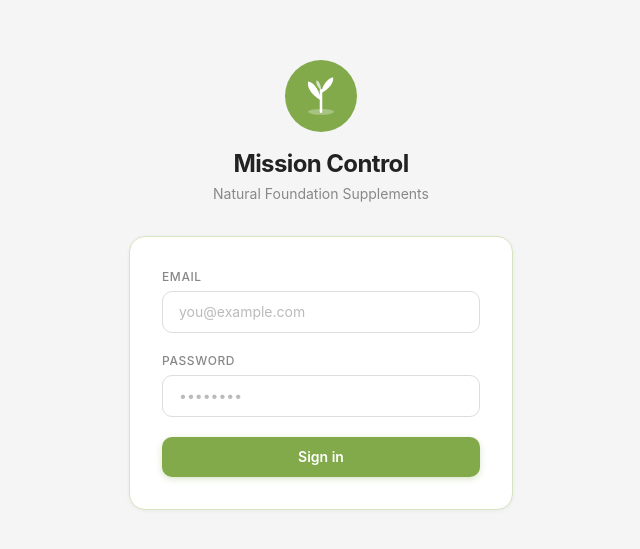
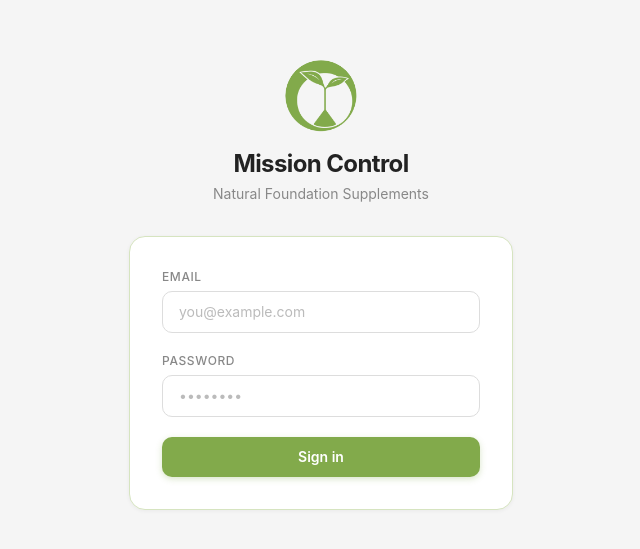
Before and after one commit to Logan69420232/mission-control, a Next.js app: page /login in a window 1280 px wide. Shown: the part 115-664 px from the top of the page, without its empty margins (319-959 px from the left). Built offline with nearby package versions, Linux system fonts and the light colour scheme.

Commit message:
Fix logo (real PNG) and seed route

```diff
--- a/src/app/api/seed/route.ts
+++ b/src/app/api/seed/route.ts
@@ -8,33 +8,42 @@ export async function POST() {
   try {
     await initDb();
 
+    // Clear in correct order (respect foreign keys)
+    await sql`DELETE FROM model_usage`;
     await sql`DELETE FROM cron_jobs`;
     await sql`DELETE FROM tasks`;
     await sql`DELETE FROM agents`;
 
-    await sql`
+    // John Snow
+    const john = await sql`
       INSERT INTO agents (name, emoji, model, status, current_task, current_task_assigned_by, session_tokens_used, week_tokens_used)
-      VALUES ('John Snow', '❄️', 'anthropic/claude-sonnet-4-6', 'active', 'Managing agents and overseeing NF Supplements operations', 'Logan King', 0, 0)
+      VALUES ('John Snow', '❄️', 'anthropic/claude-sonnet-4-6', 'active', 'Managing NF Supplements operations', 'Logan King', 0, 0)
+      RETURNING id
     `;
 
+    // Larry Brain
     await sql`
       INSERT INTO agents (name, emoji, model, status, current_task, current_task_assigned_by, session_tokens_used, week_tokens_used)
       VALUES ('Larry Brain', '🧠', 'anthropic/claude-sonnet-4-6', 'idle', NULL, NULL, 0, 0)
+      RETURNING id
     `;
 
+    // Cron jobs
     await sql`
       INSERT INTO cron_jobs (name, schedule, schedule_human, last_run_status)
       VALUES ('Daily Analytics Report', '0 7 * * *', 'Daily at 7:00 AM UK', 'success')
     `;
-
     await sql`
       INSERT INTO cron_jobs (name, schedule, schedule_human, last_run_status)
       VALUES ('Overnight TikTok Queue', '0 23 * * *', 'Daily at 11:00 PM UK', NULL)
     `;
 
-    return NextResponse.json({ ok: true });
+    // Verify
+    const { rows } = await sql`SELECT COUNT(*) as count FROM agents`;
+    return NextResponse.json({ ok: true, agents: rows[0].count });
   } catch (e: unknown) {
     const msg = e instanceof Error ? e.message : String(e);
+    console.error("Seed error:", msg);
     return NextResponse.json({ ok: false, error: msg }, { status: 500 });
   }
 }
--- a/src/components/Logo.tsx
+++ b/src/components/Logo.tsx
@@ -1,37 +1,13 @@
+import Image from "next/image";
+
 export default function Logo({ size = 40 }: { size?: number }) {
   return (
-    <svg
+    <Image
+      src="/logo.png"
+      alt="NF Supplements"
       width={size}
       height={size}
-      viewBox="0 0 100 100"
-      fill="none"
-      xmlns="http://www.w3.org/2000/svg"
-    >
-      <circle cx="50" cy="50" r="50" fill="#82aa4b" />
-      {/* Soil line */}
-      <ellipse cx="50" cy="72" rx="18" ry="4" fill="rgba(255,255,255,0.3)" />
-      {/* Stem */}
-      <path
-        d="M50 72 C50 72 50 48 50 42"
-        stroke="white"
-        strokeWidth="3.5"
-        strokeLinecap="round"
-      />
-      {/* Left leaf */}
-      <path
-        d="M50 56 C42 52 30 42 32 30 C42 32 48 44 50 56Z"
-        fill="white"
-      />
-      {/* Right leaf */}
-      <path
-        d="M50 46 C58 42 68 34 67 24 C58 26 52 36 50 46Z"
-        fill="white"
-      />
-      {/* Small sprout leaf at top */}
-      <path
-        d="M50 42 C46 38 42 32 44 28 C48 30 50 36 50 42Z"
-        fill="rgba(255,255,255,0.7)"
-      />
-    </svg>
+      style={{ borderRadius: "50%" }}
+    />
   );
 }
```
Also changed, not shown: public/logo.png (added).
